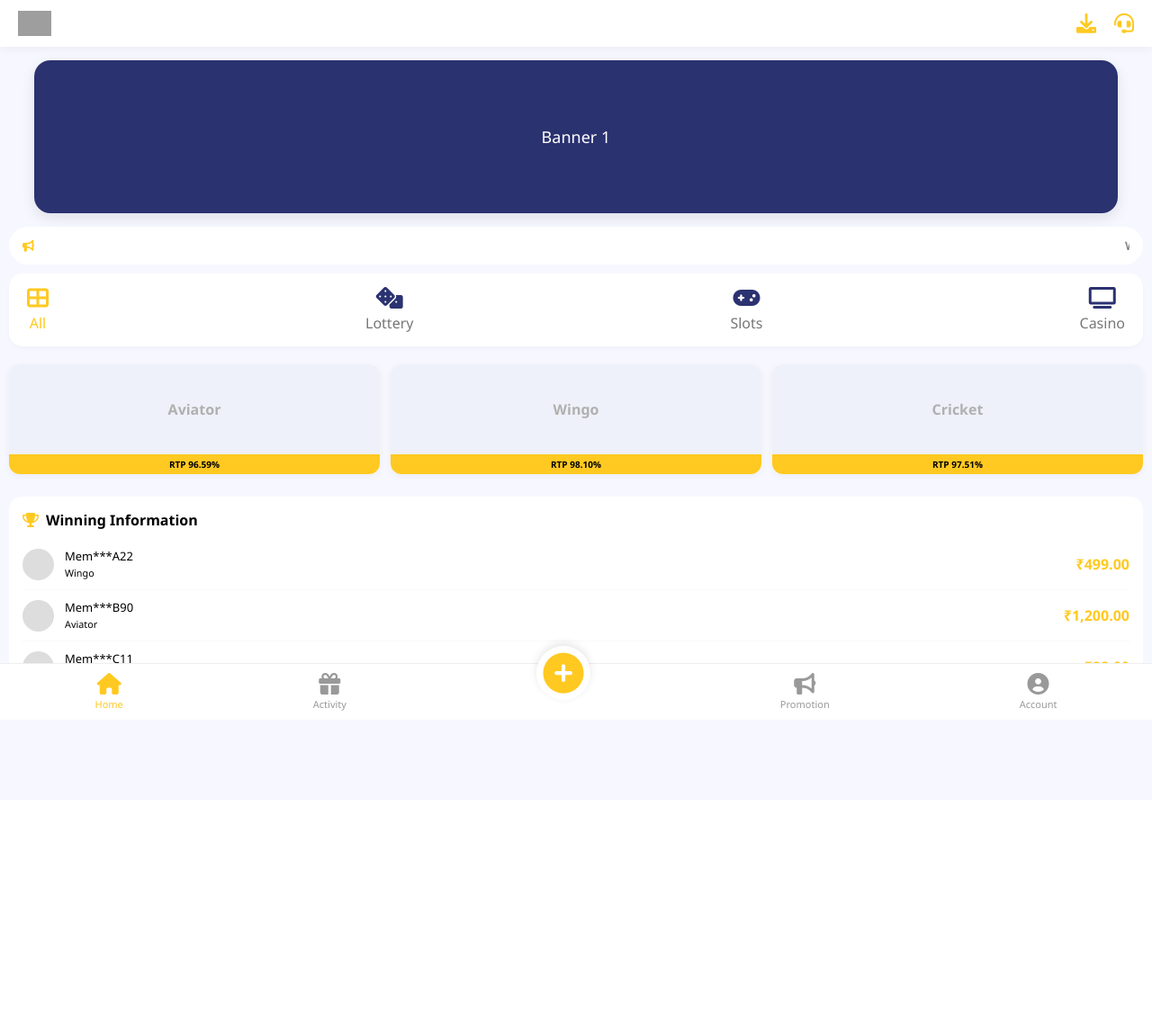
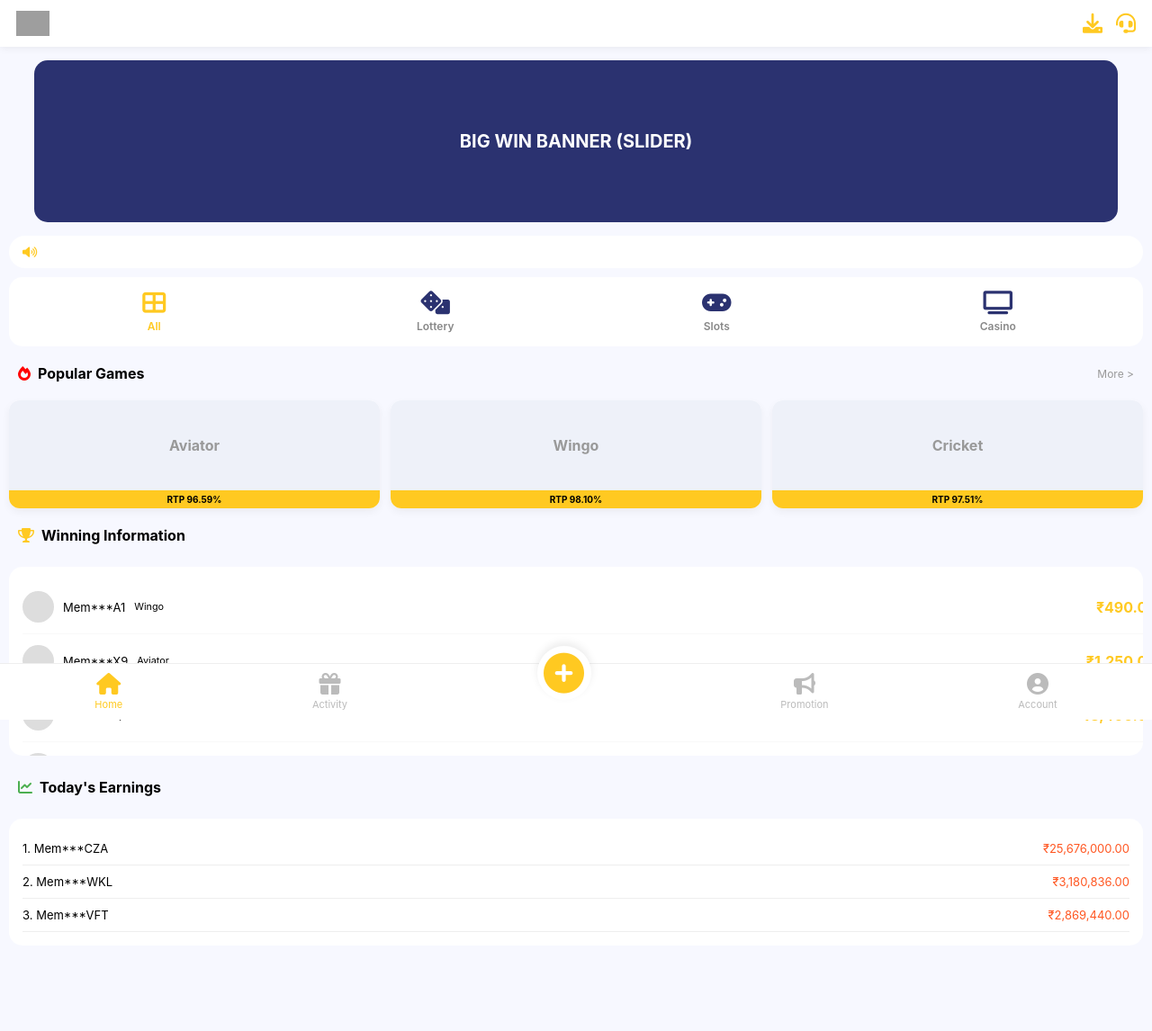
Before and after one commit to ektkktekjrjfj-droid/in999-project-ya-prediction-web, a Flask app: page / in a window 1280 px wide. Shown: the whole page at 90% size. Before the commit the page ends 790 px from the top, so only its background shows below. Run offline with Flask 3, Linux system fonts and the light colour scheme; grey boxes are pictures that could not be loaded.

Commit message:
Update register.html

```diff
--- a/templates/register.html
+++ b/templates/register.html
@@ -3,143 +3,132 @@
 <head>
     <meta charset="UTF-8">
     <meta name="viewport" content="width=device-width, initial-scale=1.0, maximum-scale=1.0, user-scalable=0">
-    <title>IN999 Professional Dashboard</title>
-    <link rel="stylesheet" href="https://cdn.jsdelivr.net/npm/swiper@11/swiper-bundle.min.css" />
+    <title>IN999 - Full Clone</title>
     <link rel="stylesheet" href="https://cdnjs.cloudflare.com/ajax/libs/font-awesome/6.0.0/css/all.min.css">
+    <style>
+        :root { --main-yellow: #ffc921; --dark-blue: #2b3270; --bg-gray: #f7f8ff; }
+        body { margin: 0; background: var(--bg-gray); font-family: 'Inter', sans-serif; padding-bottom: 80px; }
 
-    <style>
-        :root {
-            --primary-yellow: #ffc921;
-            --dark-blue: #2b3270;
-            --light-bg: #f7f8ff;
-            --white: #ffffff;
-            --text-gray: #777;
-        }
+        /* Header */
+        .header { background: #fff; padding: 12px 18px; display: flex; justify-content: space-between; align-items: center; position: sticky; top: 0; z-index: 1000; box-shadow: 0 2px 8px rgba(0,0,0,0.06); }
+        .logo { height: 28px; }
+        .head-icons { color: var(--main-yellow); font-size: 22px; display: flex; gap: 15px; }
 
-        body {
-            margin: 0;
-            padding: 0;
-            background-color: var(--light-bg);
-            font-family: 'Segoe UI', Roboto, Helvetica, Arial, sans-serif;
-            padding-bottom: 100px; /* Space for footer */
-        }
+        /* Banner (Video Jaisa Large) */
+        .banner-box { width: 94%; margin: 15px auto; height: 180px; background: #2b3270; border-radius: 15px; display: flex; align-items: center; justify-content: center; color: #fff; font-size: 20px; font-weight: bold; overflow: hidden; }
 
-        /* --- Header --- */
-        .header {
-            background-color: var(--white);
-            padding: 12px 20px;
-            display: flex;
-            justify-content: space-between;
-            align-items: center;
-            position: sticky;
-            top: 0;
-            z-index: 1000;
-            box-shadow: 0 2px 10px rgba(0,0,0,0.05);
-        }
-        .header-logo { height: 28px; }
-        .header-icons { display: flex; gap: 20px; color: var(--primary-yellow); font-size: 22px; }
+        /* Notification */
+        .notice-bar { background: #fff; margin: 10px; padding: 10px 15px; border-radius: 30px; display: flex; align-items: center; gap: 10px; font-size: 13px; }
 
-        /* --- Banner Area --- */
-        .swiper { width: 94%; margin: 15px auto; height: 170px; border-radius: 18px; box-shadow: 0 5px 15px rgba(0,0,0,0.1); }
-        .banner-slide { background: var(--dark-blue); color: white; display: flex; align-items: center; justify-content: center; font-size: 18px; }
+        /* Category Grid */
+        .cat-container { display: grid; grid-template-columns: repeat(4, 1fr); background: #fff; margin: 10px; padding: 15px 10px; border-radius: 15px; gap: 10px; }
+        .cat-box { text-align: center; font-size: 12px; font-weight: 600; color: #888; }
+        .cat-box i { display: block; font-size: 26px; color: var(--dark-blue); margin-bottom: 6px; }
+        .cat-box.active { color: var(--main-yellow); }
+        .cat-box.active i { color: var(--main-yellow); }
 
-        /* --- Notice Bar --- */
-        .notice { background: var(--white); margin: 10px; padding: 12px 15px; border-radius: 25px; display: flex; align-items: center; gap: 10px; font-size: 13px; color: #555; }
+        /* Section Titles */
+        .section-header { padding: 10px 20px; display: flex; justify-content: space-between; align-items: center; }
+        .section-header h3 { margin: 0; font-size: 16px; display: flex; align-items: center; gap: 8px; }
 
-        /* --- Categories (Professional) --- */
-        .cat-nav { display: flex; justify-content: space-between; background: var(--white); margin: 10px; padding: 15px 20px; border-radius: 15px; box-shadow: 0 2px 5px rgba(0,0,0,0.03); }
-        .cat-item { text-align: center; cursor: pointer; color: var(--text-gray); transition: 0.3s; }
-        .cat-item i { display: block; font-size: 24px; color: var(--dark-blue); margin-bottom: 5px; }
-        .cat-item.active { color: var(--primary-yellow); }
-        .cat-item.active i { color: var(--primary-yellow); }
+        /* Game Grid (Aviator, Cricket etc) */
+        .game-grid { display: grid; grid-template-columns: repeat(3, 1fr); gap: 12px; padding: 10px; }
+        .game-card { background: #fff; border-radius: 12px; overflow: hidden; box-shadow: 0 4px 10px rgba(0,0,0,0.05); }
+        .game-thumb { height: 100px; background: #eef1f9; display: flex; align-items: center; justify-content: center; font-weight: bold; color: #999; }
+        .rtp-tag { background: var(--main-yellow); font-size: 10px; padding: 4px; text-align: center; font-weight: bold; }
 
-        /* --- Game Grid --- */
-        .game-grid { display: grid; grid-template-columns: repeat(3, 1fr); gap: 12px; padding: 10px; }
-        .game-card { background: var(--white); border-radius: 12px; overflow: hidden; box-shadow: 0 2px 8px rgba(0,0,0,0.05); }
-        .game-img-placeholder { height: 100px; background: #eef1f9; display: flex; align-items: center; justify-content: center; color: #b0b0b0; font-weight: bold; }
-        .rtp-badge { background: var(--primary-yellow); font-size: 10px; font-weight: 700; padding: 4px; text-align: center; }
+        /* Winning Info Ticker (Vertical Scroll) */
+        .win-section { background: #fff; margin: 15px 10px; border-radius: 15px; padding: 15px; height: 180px; overflow: hidden; position: relative; }
+        .win-list { position: absolute; width: 100%; transition: top 0.8s ease; }
+        .win-item { display: flex; align-items: center; justify-content: space-between; padding: 12px 0; border-bottom: 1px solid #f9f9f9; }
+        .win-user { display: flex; align-items: center; gap: 10px; font-size: 13px; }
+        .avatar-circle { width: 35px; height: 35px; background: #ddd; border-radius: 50%; }
+        .win-amount { color: var(--main-yellow); font-weight: bold; }
 
-        /* --- Winning Section (Detailed) --- */
-        .winning-container { background: var(--white); margin: 15px 10px; border-radius: 15px; padding: 15px; }
-        .win-title { font-weight: bold; display: flex; align-items: center; gap: 8px; margin-bottom: 10px; }
-        .win-box { height: 160px; overflow: hidden; position: relative; }
-        #win-list { position: absolute; width: 100%; transition: top 0.6s ease-in-out; }
-        .win-item { display: flex; align-items: center; gap: 12px; padding: 10px 0; border-bottom: 1px solid #f9f9f9; }
-        .win-avatar { width: 35px; height: 35px; border-radius: 50%; background: #ddd; }
-        .win-text { flex: 1; font-size: 13px; }
-        .win-amt { color: var(--primary-yellow); font-weight: bold; }
+        /* Earnings Chart (As per Video) */
+        .earnings-card { background: #fff; margin: 15px 10px; border-radius: 15px; padding: 15px; }
+        .earning-row { display: flex; justify-content: space-between; padding: 10px 0; border-bottom: 1px solid #eee; font-size: 13px; }
 
-        /* --- Floating Footer --- */
-        .footer { position: fixed; bottom: 0; width: 100%; background: var(--white); display: flex; justify-content: space-around; padding: 10px 0; border-top: 1px solid #eee; z-index: 2000; }
-        .nav-link { text-decoration: none; color: #999; text-align: center; font-size: 11px; }
-        .nav-link.active { color: var(--primary-yellow); }
-        .nav-link i { display: block; font-size: 24px; margin-bottom: 3px; }
-        .center-circle { width: 60px; height: 60px; background: var(--white); border-radius: 50%; display: flex; align-items: center; justify-content: center; position: absolute; top: -30px; box-shadow: 0 -3px 10px rgba(0,0,0,0.1); }
+        /* Bottom Navbar */
+        .navbar { position: fixed; bottom: 0; width: 100%; background: #fff; display: flex; justify-content: space-around; padding: 10px 0; border-top: 1px solid #eee; z-index: 2000; }
+        .nav-item { text-align: center; color: #bbb; font-size: 11px; text-decoration: none; }
+        .nav-item.active { color: var(--main-yellow); }
+        .nav-item i { display: block; font-size: 24px; margin-bottom: 4px; }
+        .center-fab { background: #fff; border-radius: 50%; width: 60px; height: 60px; display: flex; align-items: center; justify-content: center; position: absolute; top: -30px; box-shadow: 0 -4px 10px rgba(0,0,0,0.08); }
     </style>
 </head>
 <body>
 
-    <header class="header">
-        <img src="https://www.in999dd.com/assets/png/logo-598d1a60.png" class="header-logo">
-        <div class="header-icons"><i class="fas fa-download"></i> <i class="fas fa-headset"></i></div>
-    </header>
+    <div class="header">
+        <img src="https://www.in999dd.com/assets/png/logo-598d1a60.png" class="logo">
+        <div class="head-icons"><i class="fas fa-download"></i><i class="fas fa-headset"></i></div>
+    </div>
 
-    <div class="swiper mySwiper">
-        <div class="swiper-wrapper">
-            <div class="swiper-slide banner-slide">Banner 1</div>
-            <div class="swiper-slide banner-slide">Banner 2</div>
+    <div class="banner-box">BIG WIN BANNER (SLIDER)</div>
+
+    <div class="notice-bar">
+        <i class="fas fa-volume-up" style="color:var(--main-yellow)"></i>
+        <marquee>Official link updated! Enjoy fast withdrawals and 24/7 support.</marquee>
+    </div>
+
+    <div class="cat-container">
+        <div class="cat-box active"><i class="fas fa-th-large"></i><span>All</span></div>
+        <div class="cat-box"><i class="fas fa-dice"></i><span>Lottery</span></div>
+        <div class="cat-box"><i class="fas fa-gamepad"></i><span>Slots</span></div>
+        <div class="cat-box"><i class="fas fa-tv"></i><span>Casino</span></div>
+    </div>
+
+    <div class="section-header">
+        <h3><i class="fas fa-fire" style="color:red"></i> Popular Games</h3>
+        <span style="font-size:12px; color:#999">More ></span>
+    </div>
+
+    <div class="game-grid">
+        <div class="game-card"><div class="game-thumb">Aviator</div><div class="rtp-tag">RTP 96.59%</div></div>
+        <div class="game-card"><div class="game-thumb">Wingo</div><div class="rtp-tag">RTP 98.10%</div></div>
+        <div class="game-card"><div class="game-thumb">Cricket</div><div class="rtp-tag">RTP 97.51%</div></div>
+    </div>
+
+    <div class="section-header">
+        <h3><i class="fas fa-trophy" style="color:var(--main-yellow)"></i> Winning Information</h3>
+    </div>
+
+    <div class="win-section">
+        <div class="win-list" id="ticker">
+            <div class="win-item"><div class="win-user"><div class="avatar-circle"></div>Mem***A1<br><small>Wingo</small></div><div class="win-amount">₹490.00</div></div>
+            <div class="win-item"><div class="win-user"><div class="avatar-circle"></div>Mem***X9<br><small>Aviator</small></div><div class="win-amount">₹1,250.00</div></div>
+            <div class="win-item"><div class="win-user"><div class="avatar-circle"></div>Mem***Q4<br><small>Slots</small></div><div class="win-amount">₹3,400.00</div></div>
+            <div class="win-item"><div class="win-user"><div class="avatar-circle"></div>Mem***P2<br><small>Cricket</small></div><div class="win-amount">₹180.00</div></div>
         </div>
     </div>
 
-    <div class="notice">
-        <i class="fas fa-bullhorn" style="color:var(--primary-yellow)"></i>
-        <marquee>Welcome to IN999! Join the VIP club for daily rewards.</marquee>
+    <div class="section-header">
+        <h3><i class="fas fa-chart-line" style="color:#4CAF50"></i> Today's Earnings</h3>
     </div>
 
-    <nav class="cat-nav">
-        <div class="cat-item active"><i class="fas fa-th-large"></i>All</div>
-        <div class="cat-item"><i class="fas fa-dice"></i>Lottery</div>
-        <div class="cat-item"><i class="fas fa-gamepad"></i>Slots</div>
-        <div class="cat-item"><i class="fas fa-tv"></i>Casino</div>
-    </nav>
-
-    <section class="game-grid">
-        <div class="game-card"><div class="game-img-placeholder">Aviator</div><div class="rtp-badge">RTP 96.59%</div></div>
-        <div class="game-card"><div class="game-img-placeholder">Wingo</div><div class="rtp-badge">RTP 98.10%</div></div>
-        <div class="game-card"><div class="game-img-placeholder">Cricket</div><div class="rtp-badge">RTP 97.51%</div></div>
-    </section>
-
-    <div class="winning-container">
-        <div class="win-title"><i class="fas fa-trophy" style="color:var(--primary-yellow)"></i> Winning Information</div>
-        <div class="win-box">
-            <div id="win-list">
-                <div class="win-item"><div class="win-avatar"></div><div class="win-text">Mem***A22<br><small>Wingo</small></div><div class="win-amt">₹499.00</div></div>
-                <div class="win-item"><div class="win-avatar"></div><div class="win-text">Mem***B90<br><small>Aviator</small></div><div class="win-amt">₹1,200.00</div></div>
-                <div class="win-item"><div class="win-avatar"></div><div class="win-text">Mem***C11<br><small>5D Lottery</small></div><div class="win-amt">₹88.00</div></div>
-            </div>
-        </div>
+    <div class="earnings-card">
+        <div class="earning-row"><span>1. Mem***CZA</span><span style="color:#ff5722">₹25,676,000.00</span></div>
+        <div class="earning-row"><span>2. Mem***WKL</span><span style="color:#ff5722">₹3,180,836.00</span></div>
+        <div class="earning-row"><span>3. Mem***VFT</span><span style="color:#ff5722">₹2,869,440.00</span></div>
     </div>
 
-    <footer class="footer">
-        <a href="#" class="nav-link active"><i class="fas fa-home"></i>Home</a>
-        <a href="#" class="nav-link"><i class="fas fa-gift"></i>Activity</a>
-        <div style="width:60px; position:relative;"><div class="center-circle"><i class="fas fa-plus-circle" style="font-size:45px; color:var(--primary-yellow)"></i></div></div>
-        <a href="#" class="nav-link"><i class="fas fa-bullhorn"></i>Promotion</a>
-        <a href="#" class="nav-link"><i class="fas fa-user-circle"></i>Account</a>
-    </footer>
+    <div class="navbar">
+        <a href="#" class="nav-item active"><i class="fas fa-home"></i>Home</a>
+        <a href="#" class="nav-item"><i class="fas fa-gift"></i>Activity</a>
+        <div style="width:60px; position:relative;"><div class="center-fab"><i class="fas fa-plus-circle" style="color:var(--main-yellow); font-size:45px"></i></div></div>
+        <a href="#" class="nav-item"><i class="fas fa-bullhorn"></i>Promotion</a>
+        <a href="#" class="nav-item"><i class="fas fa-user-circle"></i>Account</a>
+    </div>
 
-    <script src="https://cdn.jsdelivr.net/npm/swiper@11/swiper-bundle.min.js"></script>
     <script>
-        var swiper = new Swiper(".mySwiper", { loop: true, autoplay: { delay: 2500 } });
-
-        // Winning List Scroll Logic
-        let list = document.getElementById('win-list');
+        // Automatic Ticker Scroll
+        let ticker = document.getElementById('ticker');
         let pos = 0;
         setInterval(() => {
-            pos -= 60;
-            if (pos < -120) pos = 0;
-            list.style.top = pos + 'px';
-        }, 3000);
+            pos -= 65;
+            if (pos < -195) pos = 0;
+            ticker.style.top = pos + 'px';
+        }, 2500);
     </script>
 </body>
-    </html>
+</html>
```
